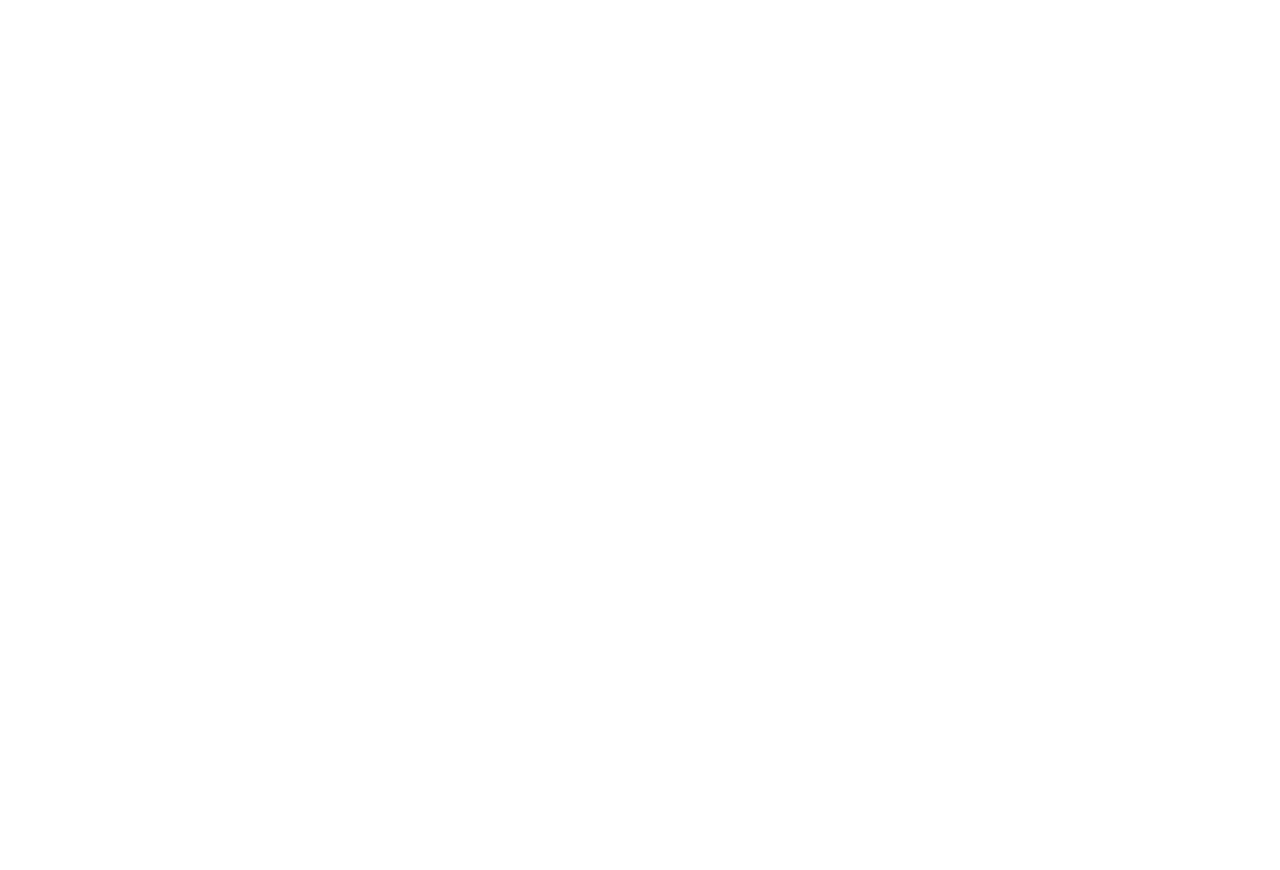
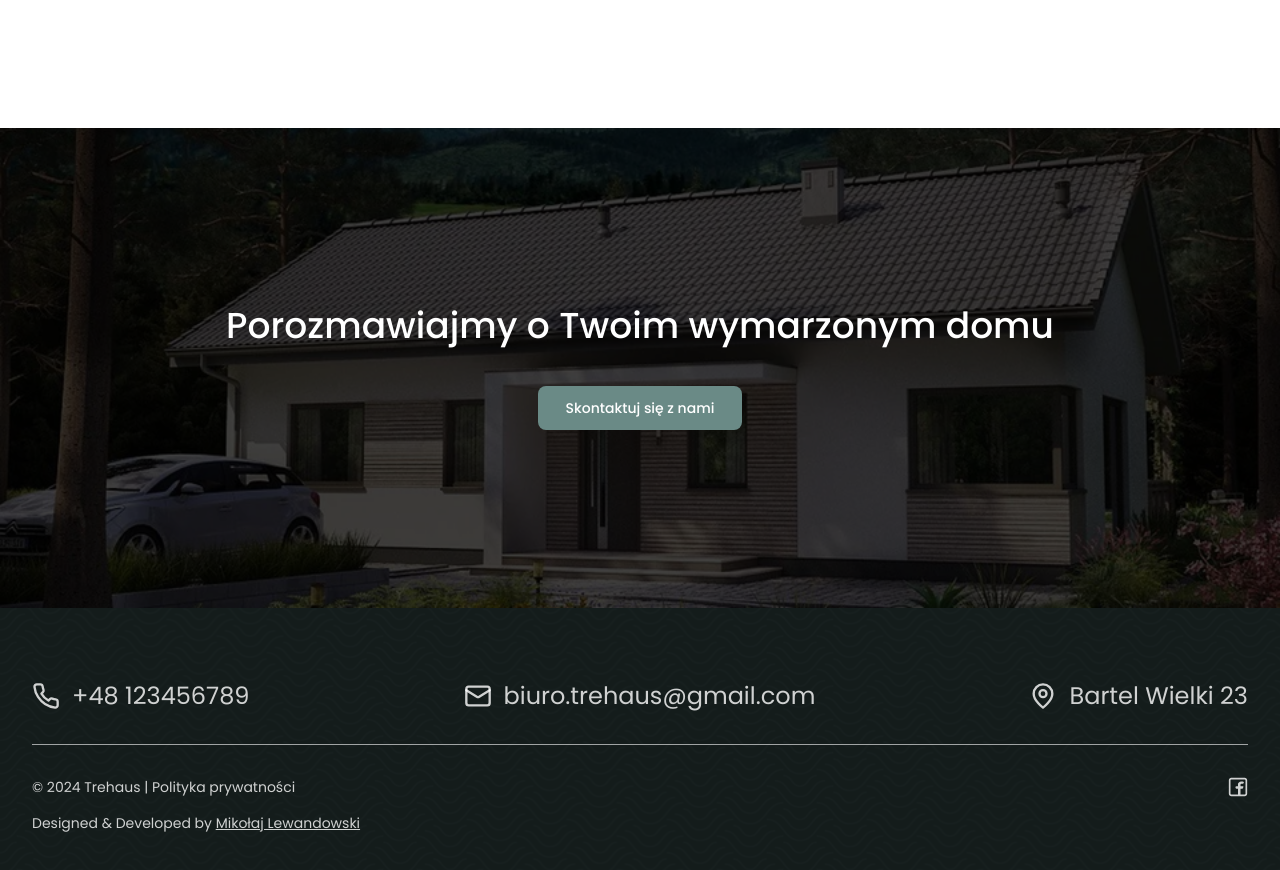
Before and after one commit to MikiLewy/Trehaus, a Next.js app: page / in a window 1280 px wide. Shown: the part 760-1630 px from the top of the page. Before the commit the page ends 888 px from the top, so only its background shows below. Built offline with nearby package versions, Linux system fonts and the light colour scheme.

Commit message:
feat: created footer component

```diff
--- a/app/globals.css
+++ b/app/globals.css
@@ -2,8 +2,20 @@
 @tailwind components;
 @tailwind utilities;
 
+@layer utilities {
+  .content-container {
+    @apply max-w-[1440px] px-4 md:px-8 w-full mx-auto;
+  }
+  .vertical-section-spacing {
+    @apply py-6 md:py-10 lg:py-14 xl:py-20;
+  }
+}
+
 .btn {
-  @apply flex items-center justify-center gap-2  text-black rounded-lg font-medium transition-colors;
+  @apply flex items-center justify-center gap-2 text-sm py-2 px-4 md:px-6 xl:py-3 xl:px-7  text-black rounded-lg font-medium transition-colors;
+  & svg {
+    @apply w-3 h-3 md:w-3.5 md:h-3.5;
+  }
 }
 
 .btn-contained {
@@ -17,24 +29,3 @@
 .btn-disabled {
   @apply cursor-not-allowed opacity-60;
 }
-
-.btn-sm {
-  @apply text-sm py-2 px-4;
-  & svg {
-    @apply w-3 h-3;
-  }
-}
-
-.btn-md {
-  @apply text-sm py-2 px-6;
-  & svg {
-    @apply w-3.5 h-3.5;
-  }
-}
-
-.btn-lg {
-  @apply text-sm py-2 px-6 lg:text-base lg:py-3 lg:px-7;
-  & svg {
-    @apply w-3.5 h-3.5;
-  }
-}
--- a/app/layout.tsx
+++ b/app/layout.tsx
@@ -2,6 +2,7 @@
 import { Poppins } from 'next/font/google';
 
 import './globals.css';
+import Footer from '@/components/organisms/footer/footer';
 import Navbar from '@/components/organisms/navbar';
 
 const poppins = Poppins({ subsets: ['latin'], weight: ['400', '500', '600', '700'] });
@@ -22,6 +23,7 @@
       <body className={poppins.className}>
         <Navbar />
         {children}
+        <Footer />
       </body>
     </html>
   );
--- a/components/atoms/button/button.tsx
+++ b/components/atoms/button/button.tsx
@@ -1,28 +1,27 @@
 'use client';
 
+import Link from 'next/link';
 import { ReactNode } from 'react';
 import { twMerge } from 'tailwind-merge';
 
 import SpinnerIcon from '@/icons/spinner';
-import { getSize, getVariant } from '@/utils/button';
+import { getVariant } from '@/utils/button';
 
 export type ButtonVariant = 'contained' | 'outlined';
 
-export type ButtonSize = 'sm' | 'md' | 'lg';
-
 interface Props extends React.DetailedHTMLProps<React.ButtonHTMLAttributes<HTMLButtonElement>, HTMLButtonElement> {
   variant?: ButtonVariant;
-  size?: ButtonSize;
   disabled?: boolean;
   startIcon?: ReactNode;
   endIcon?: ReactNode;
   fullWidth?: boolean;
   loading?: boolean;
   children: ReactNode;
+  href?: string;
 }
 
-const Button = ({ className, startIcon, endIcon, loading, disabled, children, variant = 'contained', fullWidth, size = 'md', ...rest }: Props) => {
-  const merged = twMerge('btn', getVariant(variant), getSize(size), disabled && 'btn-disabled', fullWidth && 'w-full', className);
+const Button = ({ className, href, startIcon, endIcon, loading, disabled, children, variant = 'contained', fullWidth, ...rest }: Props) => {
+  const merged = twMerge('btn', getVariant(variant), disabled && 'btn-disabled', fullWidth && 'w-full', className);
 
   return (
     <button className={merged} disabled={disabled} {...rest}>
@@ -31,6 +30,12 @@
           Ładowanie...
           <SpinnerIcon className="motion-reduce:hidden inline w-4 h-4 animate-spin" />
         </>
+      ) : href ? (
+        <Link href={href}>
+          {startIcon}
+          {children}
+          {endIcon}
+        </Link>
       ) : (
         <>
           {startIcon}
--- /dev/null
+++ b/components/atoms/overlay/overlay.tsx
@@ -0,0 +1,13 @@
+import { twMerge } from 'tailwind-merge';
+
+interface Props {
+  className?: string;
+}
+
+const Overlay = ({ className }: Props) => {
+  const mergedClassName = twMerge('absolute inset-0 bg-black/75', className);
+
+  return <div className={mergedClassName} />;
+};
+
+export default Overlay;
--- /dev/null
+++ b/components/atoms/section-title/section-title.tsx
@@ -0,0 +1,15 @@
+import { ReactNode } from 'react';
+import { twMerge } from 'tailwind-merge';
+
+interface Props {
+  children: ReactNode;
+  className?: string;
+}
+
+const SectionTitle = ({ children, className }: Props) => {
+  const mergedClassName = twMerge('text-2xl xl:text-4xl font-medium', className);
+
+  return <h2 className={mergedClassName}>{children}</h2>;
+};
+
+export default SectionTitle;
--- /dev/null
+++ b/components/organisms/footer/footer.tsx
@@ -0,0 +1,79 @@
+import { Mail, MapPin, Phone } from 'lucide-react';
+import Link from 'next/link';
+
+import Button from '@/components/atoms/button/button';
+import Overlay from '@/components/atoms/overlay/overlay';
+import SectionTitle from '@/components/atoms/section-title/section-title';
+import { ADDRESS, EMAIL, FACEBOOK_URL, LINKEDIN_URL, MAP_URL, PHONE_NUMBER } from '@/constants/contact';
+import { PRIVACY_POLICY_URL } from '@/constants/privacy-policy';
+import { FacebookIcon } from '@/icons/facebook';
+
+const contactInfo = [
+  {
+    key: 'phone',
+    icon: Phone,
+    content: PHONE_NUMBER,
+    href: `tel:${PHONE_NUMBER}`,
+  },
+  {
+    key: 'mail',
+    icon: Mail,
+    content: EMAIL,
+    href: `mailto:${EMAIL}`,
+  },
+  {
+    key: 'address',
+    icon: MapPin,
+    content: ADDRESS,
+    href: MAP_URL,
+  },
+];
+
+const Footer = () => {
+  return (
+    <footer>
+      <div className="relative bg-footer bg-cover bg-no-repeat bg-center flex flex-col items-center justify-center min-h-[50vh] xl:min-h-[60vh] ">
+        <Overlay />
+        <div className="relative z-10 flex flex-col gap-4  xl:gap-10 text-center content-container">
+          <SectionTitle className="text-white">Porozmawiajmy o Twoim wymarzonym domu</SectionTitle>
+          <Button className="self-center" href="/kontakt">
+            Skontaktuj się z nami
+          </Button>
+        </div>
+      </div>
+      <div className="bg-[#1A2524] relative  py-2 md:py-4 lg:pt-8 lg:pb-4 xl:pt-10">
+        <div className="absolute inset-0 bg-footer_pattern" />
+        <div className="relative z-10 content-container py-8 flex flex-col  gap-2 xl:gap-4 text-white/80">
+          <div className="flex flex-col gap-3 md:flex-row justify-between">
+            {contactInfo.map(({ key, content, href, icon: Icon }) => (
+              <Link target="_blank" href={href} className="flex flex-row items-center gap-3 text-white/80 hover:text-white/60" key={key}>
+                <Icon className="w-5 h-5 md:w-6 md:h-6 lg:w-7 lg:h-7" />
+                <p className="text-lg md:text-xl lg:text-2xl">{content}</p>
+              </Link>
+            ))}
+          </div>
+          <div className="h-[1px] w-full bg-white/60 my-4"></div>
+          <div className="flex justify-between items-center ">
+            <p className="text-xs  md:text-sm">
+              © {new Date().getFullYear()} Trehaus{' | '}
+              <Link href={PRIVACY_POLICY_URL} className="hover:text-white/60">
+                Polityka prywatności
+              </Link>
+            </p>
+            <Link href={FACEBOOK_URL}>
+              <FacebookIcon className="w-4 md:w-5 cursor-pointer hover:text-white/60" />
+            </Link>
+          </div>
+          <p className="text-xs md:text-sm">
+            Designed & Developed by{' '}
+            <Link href={LINKEDIN_URL} target="_blank" className="hover:text-white/60 underline">
+              Mikołaj Lewandowski
+            </Link>
+          </p>
+        </div>
+      </div>
+    </footer>
+  );
+};
+
+export default Footer;
--- /dev/null
+++ b/constants/contact.ts
@@ -0,0 +1,11 @@
+export const FACEBOOK_URL = 'https://www.facebook.com/profile.php?id=100077756584897';
+
+export const LINKEDIN_URL = 'https://www.linkedin.com/in/lewandowski-miko%C5%82aj/';
+
+export const EMAIL = 'biuro.trehaus@gmail.com';
+
+export const ADDRESS = 'Bartel Wielki 23';
+
+export const MAP_URL = 'https://maps.app.goo.gl/8o4rHVvbcXVaPn8k9';
+
+export const PHONE_NUMBER = '+48 123456789';
--- a/constants/navbar-contact-details.tsx
+++ b/constants/navbar-contact-details.tsx
@@ -3,23 +3,25 @@
 import { FacebookIcon } from '@/icons/facebook';
 import { ContactDetail } from '@/types/interfaces/contact-detail';
 
+import { FACEBOOK_URL, PHONE_NUMBER, EMAIL } from './contact';
+
 export const navbarContactDetails: ContactDetail[] = [
   {
     key: 'email',
-    text: 'biuro.trehaus@gmail.com',
+    text: EMAIL,
     icon: <Mail className="w-4" />,
-    href: 'mailto:biuro.trehaus@gmail.com',
+    href: `mailto:${EMAIL}`,
   },
   {
     key: 'phone',
-    text: '123456789',
+    text: PHONE_NUMBER,
     icon: <Phone className="w-4" />,
-    href: 'tel:+48123456789',
+    href: `tel:${PHONE_NUMBER}`,
   },
   {
     key: 'facebook',
     text: 'Facebook',
     icon: <FacebookIcon className="w-4" />,
-    href: 'https://www.facebook.com/profile.php?id=100077756584897',
+    href: FACEBOOK_URL,
   },
 ];
--- /dev/null
+++ b/constants/privacy-policy.ts
@@ -0,0 +1 @@
+export const PRIVACY_POLICY_URL = 'https://www.trehaus.pl/static/media/polityka_prywatnosci.3867f5c75b6dce4b443b.pdf';
--- a/tailwind.config.ts
+++ b/tailwind.config.ts
@@ -19,6 +19,10 @@
           DEFAULT: '#F2E2E2',
         },
       },
+      backgroundImage: {
+        footer: "url('/footer.webp')",
+        footer_pattern: "url('/papyrus-dark-pattern.svg')",
+      },
     },
   },
   plugins: [],
```
Also changed, not shown: public/footer.webp (added), public/papyrus-dark-pattern.svg (added).
